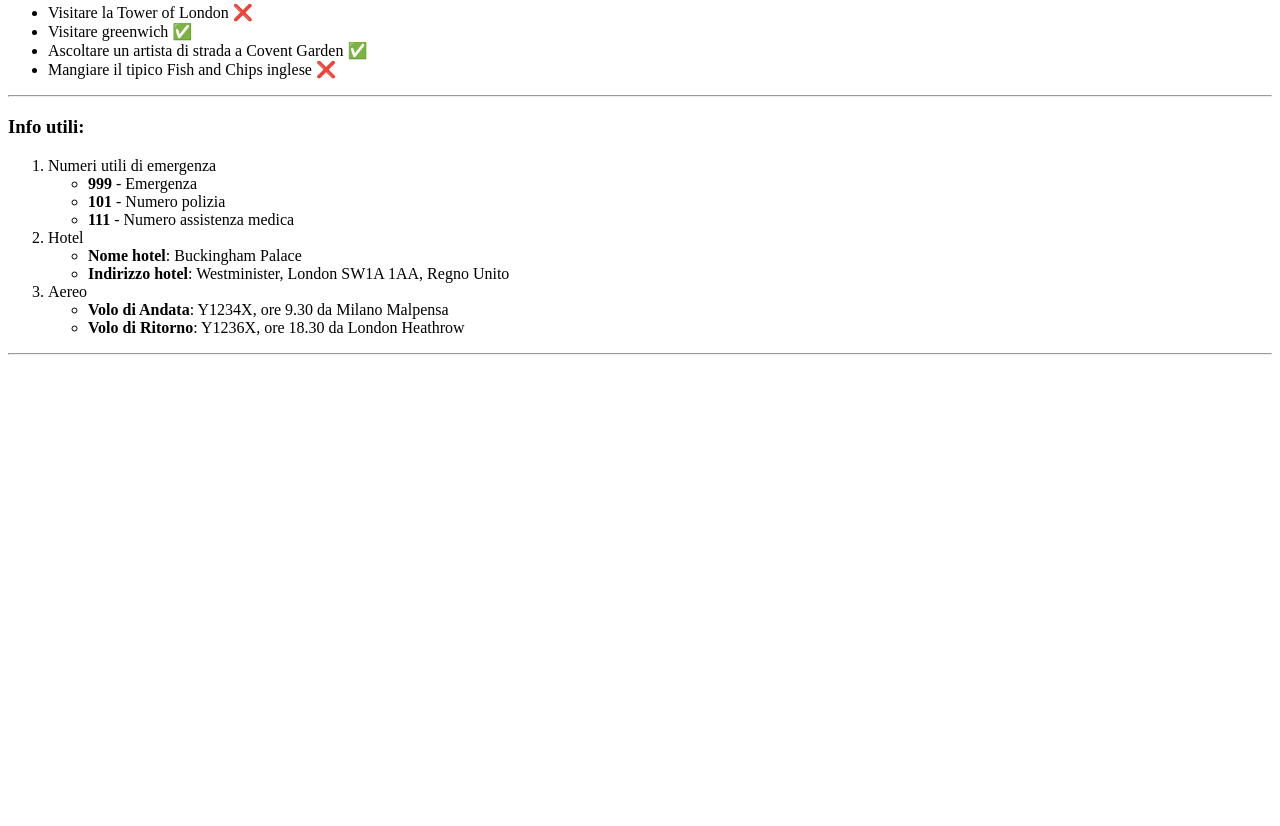
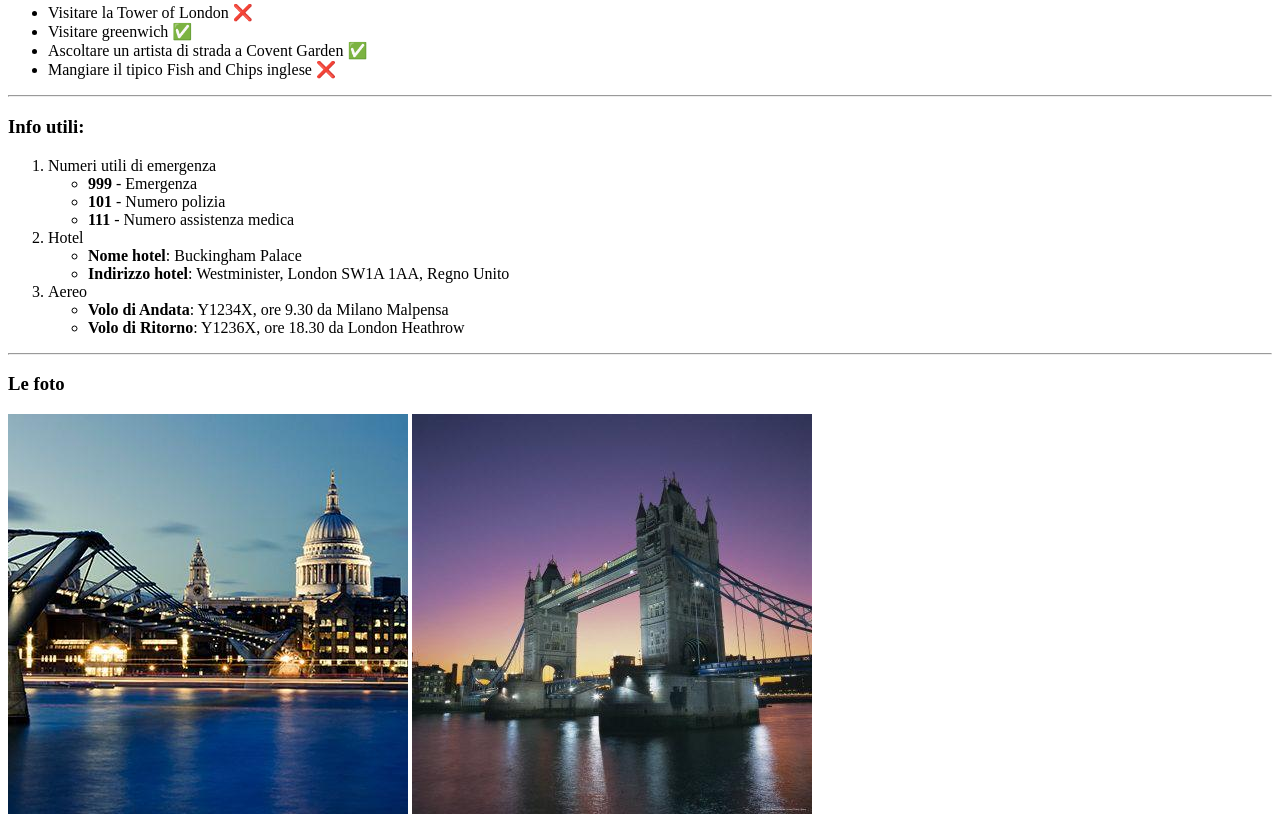
Before and after one commit to salvoparisi/html-london-trip, a plain HTML site: page index.html in a window 1280 px wide. Shown: the part 929-1755 px from the top of the page. Before the commit the page ends 1292 px from the top, so only its background shows below. Drawn offline with Linux system fonts and the light colour scheme.

Commit message:
add footer last commit

```diff
--- a/index.html
+++ b/index.html
@@ -167,6 +167,11 @@
 
     <footer>
 
+        <h3>Le foto</h3>
+
+        <img src="./img/londonwater.jpg" alt="">
+        <img src="./img/londonbridge.jpg" alt="">
+
     </footer>
 </body>
 </html>
```
